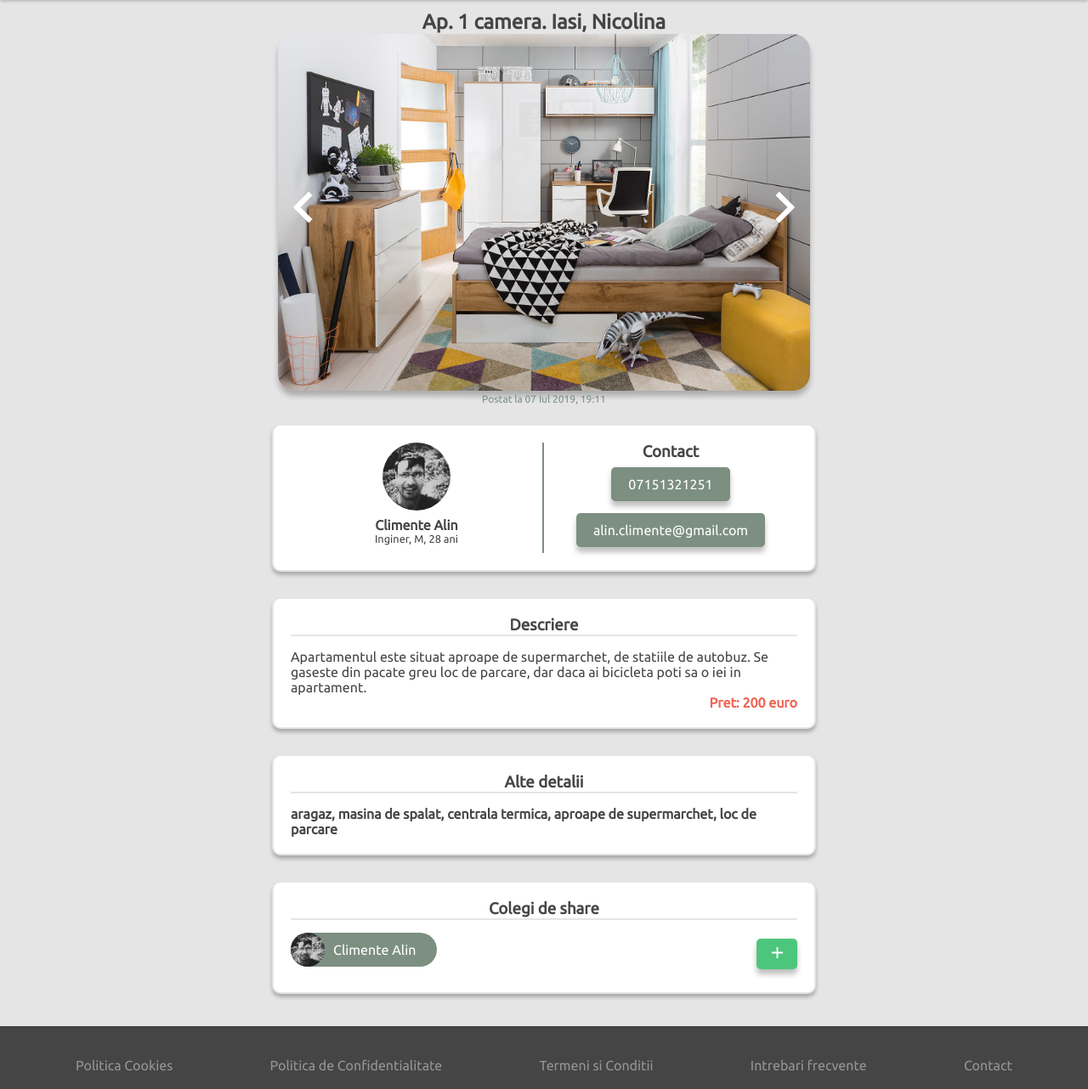
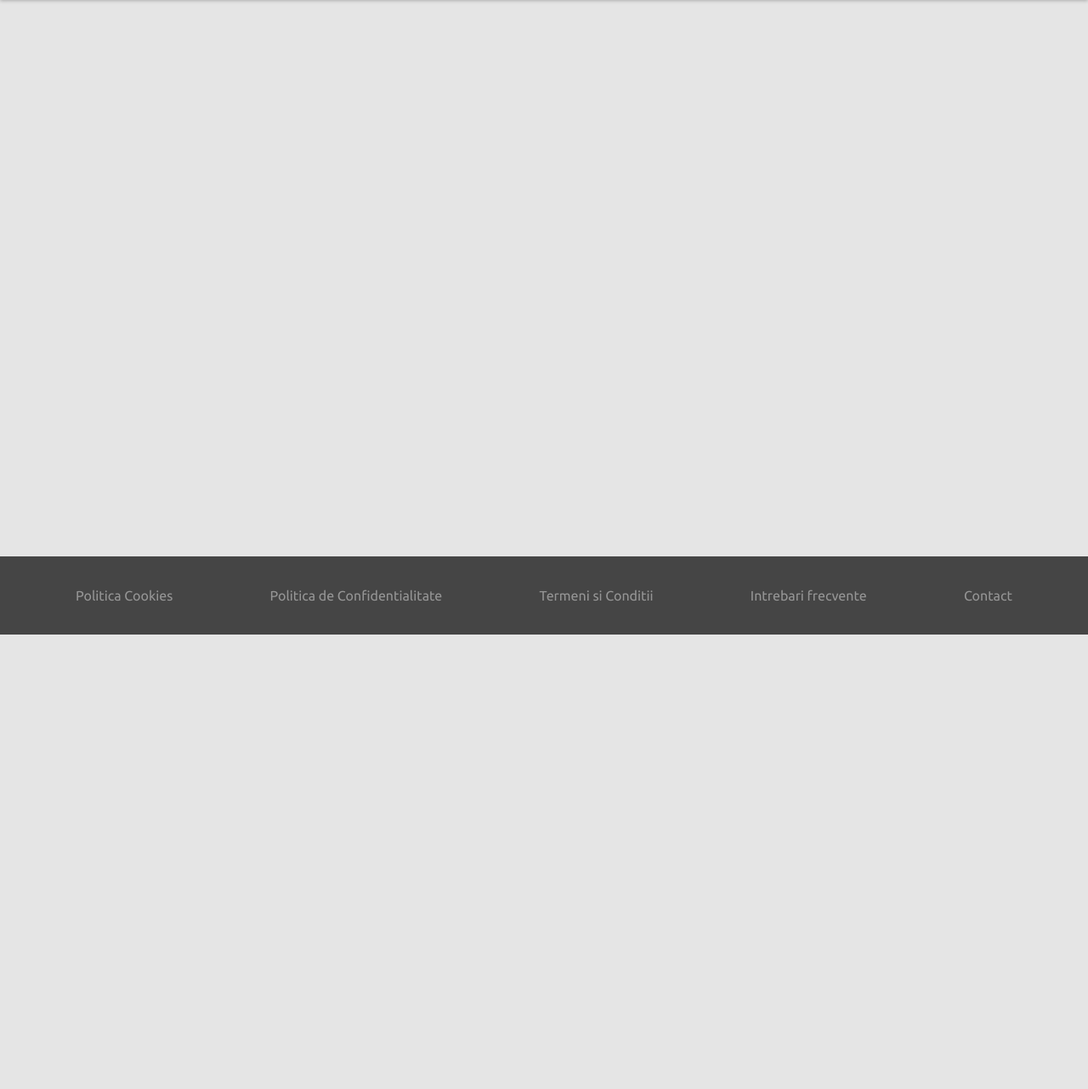
Before and after one commit to ClimenteA/chirieshare-frontend, a plain HTML site: page add_listing.html in a window 1280 px wide. Shown: the part 53-1335 px from the top of the page at 85% size. After the commit the page ends 800 px from the top, so only its background shows below. Drawn offline with Linux system fonts and the light colour scheme.

Commit message:
started addlisting page

```diff
--- a/listing_details.html
+++ b/add_listing.html
@@ -17,65 +17,7 @@
       </nav>
     </header>
 
-    <main>
-      <div class="carousel fluid">
-        <h2 class="title">Ap. 1 camera. Iasi, Nicolina</h2>
-        <ul class="images">
-          <li><img src="./pics/1.jpg" alt="" /></li>
-          <!-- <li><img src="./pics/2.jpg" alt="" /></li>
-                <li><img src="./pics/3.jpg" alt="" /></li>
-                <li><img src="./pics/4.jpg" alt="" /></li>
-                <li><img src="./pics/2.jpg" alt="" /></li>
-                <li><img src="./pics/3.jpg" alt="" /></li> -->
-        </ul>
-
-        <img id="prev" src="./icons/chevron_left.svg" alt="prev" />
-        <img id="next" src="./icons/chevron_right.svg" alt="next" />
-        <span class="tip">Postat la 07 Iul 2019, 19:11</span>
-      </div>
-
-      <article class="card user fluid">
-        <section class="profile">
-          <img src="./pics/ca.jpg" />
-          <span class="name">Climente Alin</span>
-          <span class="about">Inginer, M, 28 ani</span>
-        </section>
-
-        <section class="contact">
-          <h3 class="bold">Contact</h3>
-          <button class="darkish">07151321251</button>
-          <button class="darkish">
-            alin.climente@gmail.com
-          </button>
-        </section>
-      </article>
-
-      <article class="card fluid">
-        <h3 class="title">Descriere</h3>
-        <p>
-          Apartamentul este situat aproape de supermarchet, de statiile de
-          autobuz. Se gaseste din pacate greu loc de parcare, dar daca ai
-          bicicleta poti sa o iei in apartament.
-        </p>
-        <span class="right bold secondary-text"> Pret: 200 euro </span>
-      </article>
-
-      <article class="card fluid">
-        <h3 class="title">Alte detalii</h3>
-        <p class="bold">
-          aragaz, masina de spalat, centrala termica, aproape de supermarchet,
-          loc de parcare
-        </p>
-      </article>
-
-      <article class="card fluid">
-        <h3 class="title">Colegi de share</h3>
-        <div class="chip"><img src="./pics/ca.jpg" />Climente Alin</div>
-        <button class="sm right complementary">
-          <img src="./icons/add.svg" alt="+" />
-        </button>
-      </article>
-    </main>
+    <main></main>
 
     <footer class="mtop mtop mtop">
       <a href="#">Politica Cookies</a>
```
